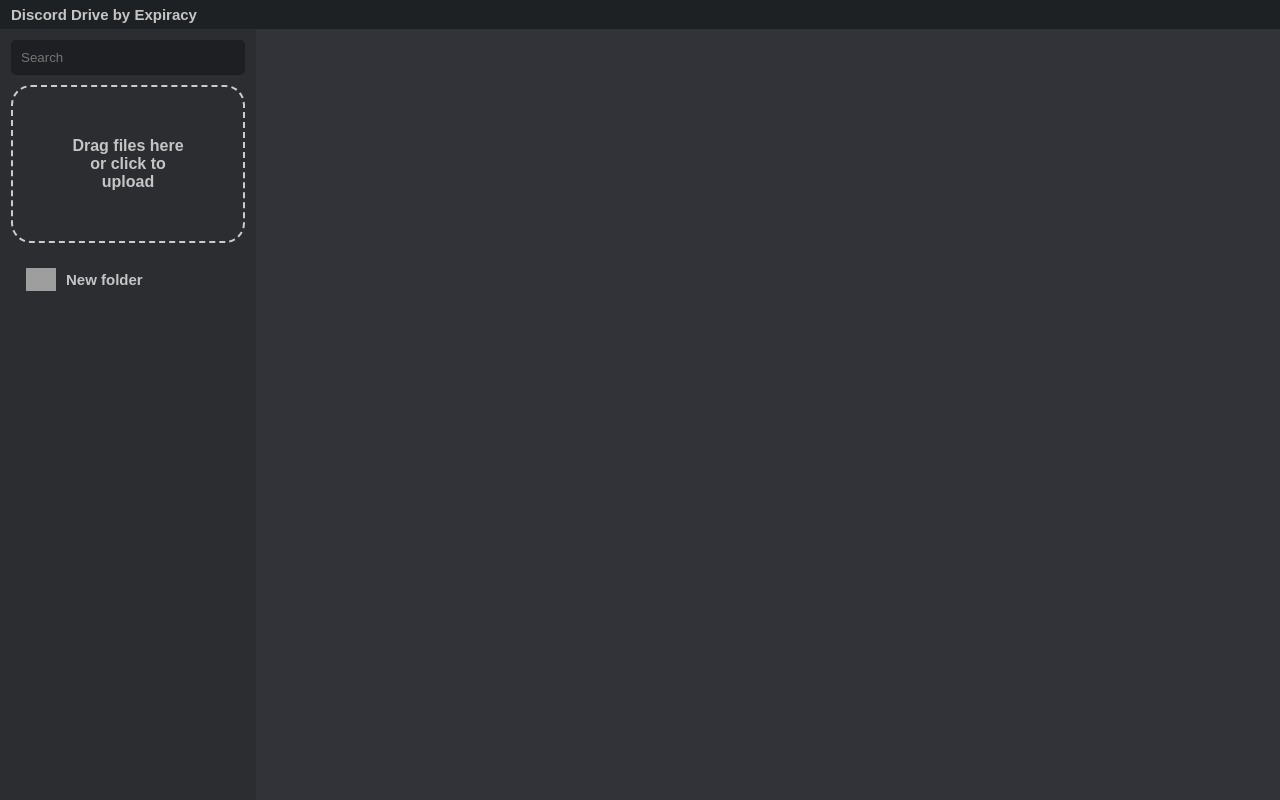
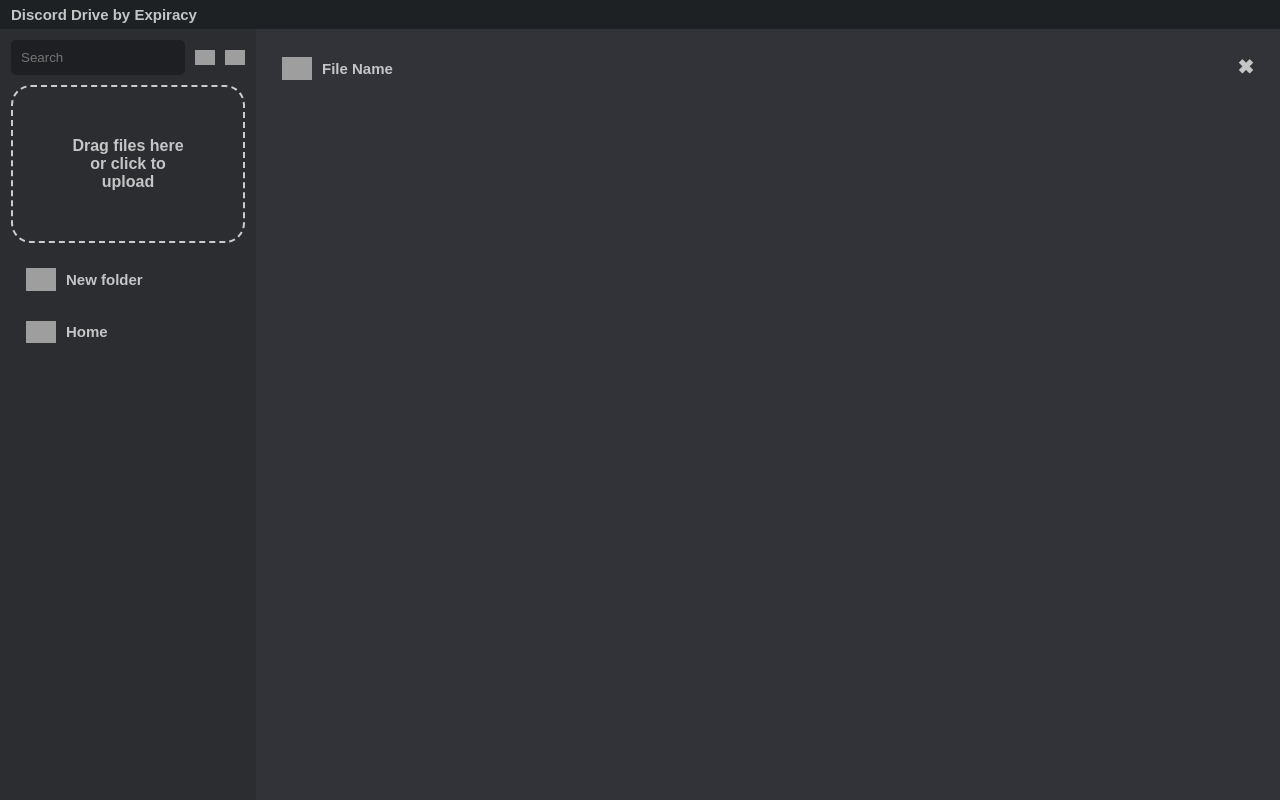
Before and after one commit to expiracy/discord-drive, a Python web app: template resources/templates/index.html in a window 1280 px wide. Run offline with Jinja, Linux system fonts and the light colour scheme; the template is opened without the code that fills it, so the values that code supplies are empty; grey boxes are pictures that could not be loaded.

Commit message:
auto delete reassembled file and started delete button work

```diff
--- a/resources/static/script.js
+++ b/resources/static/script.js
@@ -3,14 +3,16 @@ const fileInput = document.getElementById('fileInput');
 const searchBox = document.getElementById("search");
 const directoryDiv = document.getElementById("directory");
 
-const getGuild = () =>{
+console.log(window.location.pathname.split('/'))
+
+const getGuild = () => {
     const pathName = window.location.pathname.split('/');
-    return pathName[pathName.length - 2];
+    return pathName[1];
 };
 
 const getDirectoryId =  () => {
     const pathName = window.location.pathname.split('/');
-    return pathName[pathName.length - 1];
+    return pathName[2];
 };
 
 dragDrop.addEventListener('dragover', (e) => {
@@ -103,3 +105,33 @@ async function createFolder() {
         console.error(e);
     }
 }
+
+const home = () => {
+    window.location.href = `/${getGuild()}/0`;
+};
+
+const searchFolder = async () => {
+    location.href = `${location.origin}/${getGuild()}/${getDirectoryId()}/search?substring=${searchBox.value}&scope=folder`;
+};
+
+const searchGuild = async () => {
+    location.href = `${location.origin}/${getGuild()}/${getDirectoryId()}/search?substring=${searchBox.value}&scope=guild`;
+};
+
+const goTo = (pathName) => {
+    window.location.href = `${location.origin}/${pathName}`;
+}
+
+const deleteFolder = async (folderId) => {
+   if (!e) var e = window.event;
+    e.cancelBubble = true;
+    if (e.stopPropagation) e.stopPropagation();
+    console.log("FOLDER");
+};
+
+const deleteFile = async (fileId) => {
+   if (!e) var e = window.event;
+    e.cancelBubble = true;
+    if (e.stopPropagation) e.stopPropagation();
+    console.log("FILE");
+};
--- a/resources/static/style.css
+++ b/resources/static/style.css
@@ -44,6 +44,7 @@ body, html {
 }
 
 .text-input {
+    color: #c5c5c5;
     display: block;
     box-sizing: border-box;
     width: 100%;
@@ -133,11 +134,41 @@ body, html {
     font-weight: bold;
     font-size: 15px;
     width: 100%;
+    position: relative;
+    box-sizing: border-box;
 }
 
-.button:hover {
+.search-div {
+    display: flex;
+    align-items: center;
+    background-color: transparent;
+    color: #c5c5c5;
+    border: none;
+    border-radius: 5px;
+    cursor: pointer;
+    text-align: center;
+    font-weight: bold;
+    font-size: 15px;
+    width: 100%;
+    position: relative;
+    box-sizing: border-box;
+}
+
+.hover-icon {
+    position: absolute;
+    top: 0;
+    right: -25px;
+    background-color: #ff5c5c;
+    color: #ffffff;
+    padding: 5px 10px;
+    border-radius: 50%;
+    display: none; /* Hide the icon by default */
+}
+
+.button:hover .hover-icon {
     background-color: #404249;
     color: #ffffff;
+    display: inline-block; /* Show the icon on button hover */
 }
 
 .button-icon {
@@ -145,3 +176,27 @@ body, html {
     max-height: 30px;
     margin-right: 10px; /* Add spacing between image and text */
 }
+
+.search-box-icon {
+    max-width: 20px;
+    max-height: 20px;
+    margin-left: 10px;
+    margin-bottom: 10px;
+    vertical-align: middle;
+}
+
+.directory-content-div {
+    display: inline;
+}
+
+.delete-button {
+    margin-left: auto;
+    margin-right: 0;
+    font-size: 20px;
+    font-weight: bold;
+    margin-bottom: 3px;
+}
+
+.delete-button:hover {
+    color: #ff0000;
+}
--- a/resources/templates/index.html
+++ b/resources/templates/index.html
@@ -1,9 +1,10 @@
 <!DOCTYPE html>
 <html lang="en">
 <head>
+    <link rel="stylesheet" type="text/css" href="../static/style.css"/>
     <meta charset="UTF-8">
     <meta name="viewport" content="width=device-width, initial-scale=1.0">
-    <link rel="stylesheet" href="{{url_for('static', filename='style.css')}}">
+    <link rel="stylesheet" href="{{url_for('static', filename='style.js')}}">
     <title>Discord Drive</title>
 </head>
 <body>
@@ -19,7 +20,11 @@
             <td class="left-cell">
                 <div class="full-box sidebar-div">
 
-                    <input type="text" class="text-input bottom-margin" placeholder="Search" id="search">
+                    <div class="search-div">
+                        <input type="text" class="text-input bottom-margin" placeholder="Search" id="search">
+                        <img src="{{url_for('static', filename='folder.png')}}" alt="Folder" class="search-box-icon" onclick="searchFolder()">
+                        <img src="{{url_for('static', filename='globe.png')}}" alt="Globe" class="search-box-icon" onclick="searchGuild()">
+                    </div>
 
                     <div class="drag-drop" id="dragDrop">
                         Drag files here or click to upload
@@ -31,10 +36,25 @@
                         <img src="{{url_for('static', filename='new_folder.png')}}" alt="New Folder" class="button-icon"/>
                         New folder
                     </button>
+
+                    <button type="submit" class="button" onclick="home()">
+                        <img src="{{url_for('static', filename='home.png')}}" alt="New Folder" class="button-icon"/>
+                        Home
+                    </button>
                 </div>
             </td>
             <td class="right-cell">
                 <div class="full-box directory-div" id="directory">
+                    <div class="directory-content-div">
+                        <a href='/{guild_id}/{directory_id}/{file_id}' style="text-decoration: none;">
+                            <div class="button">
+                                <img src="{{url_for('static', filename='file.png')}}" alt="File" class="button-icon">
+                                File Name
+                                <span class="delete-button" onclick="">✖</span>
+                            </div>
+                        </a>
+
+                    </div>
                     {{ directory_html | safe }}
                 </div>
             </td>
```
Also changed, not shown: App.py (+16 -13 lines), discord_bot/StorageBot.py (+4 -5 lines).
